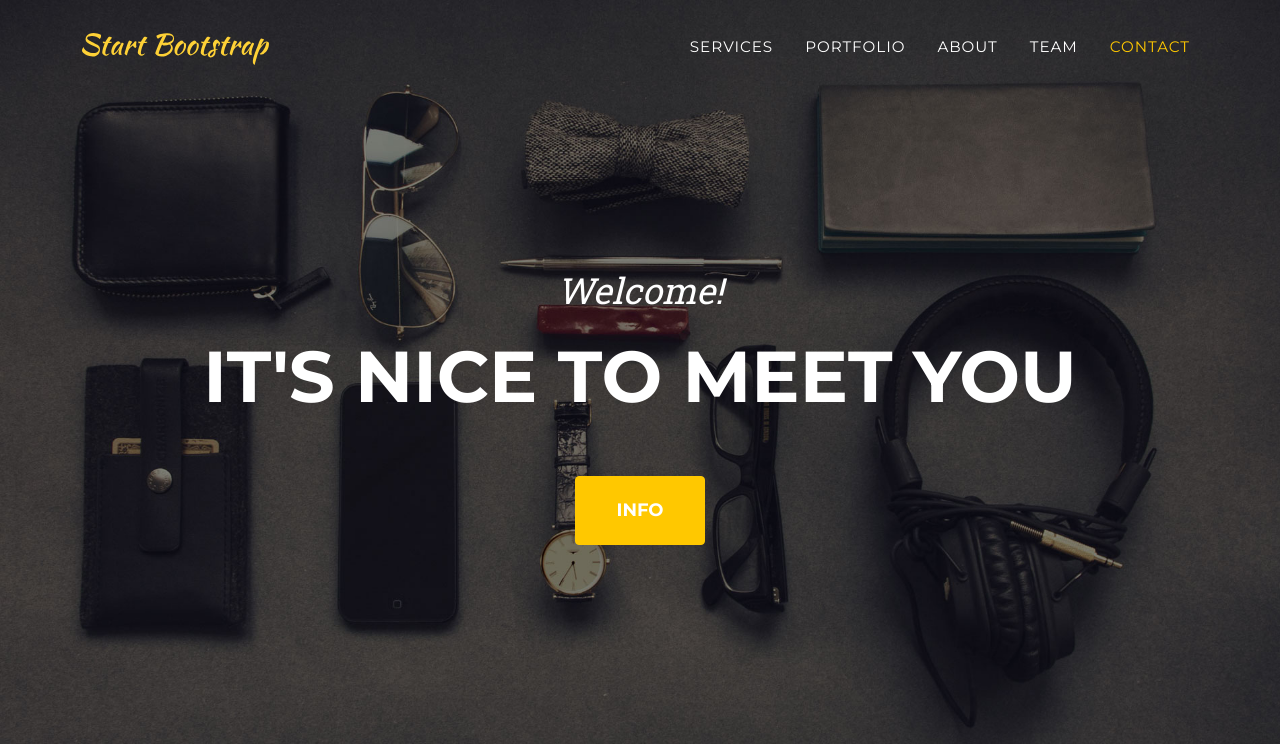
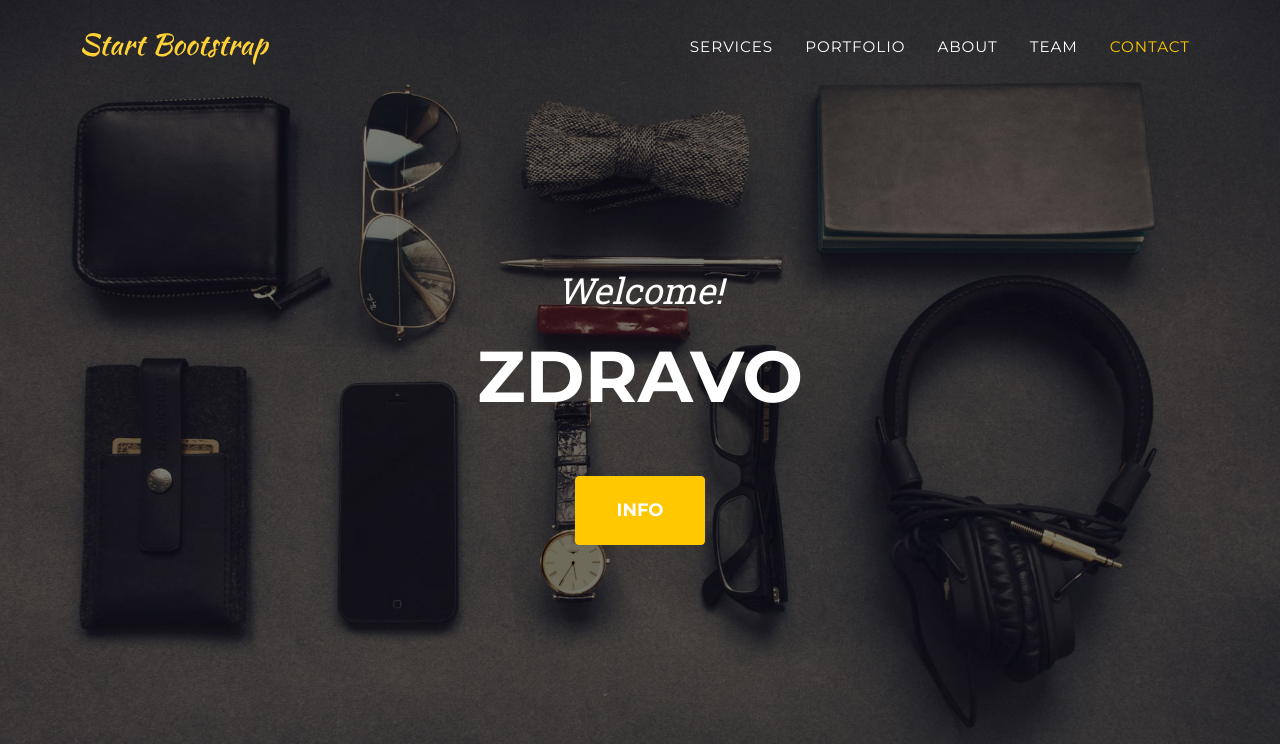
Before and after one commit to djeminamenza/recenzent, a CodeIgniter 4 app: template app/Views/home.php in a window 1280 px wide. Shown: the top 744 px of the page. Run offline with PHP 8.4 and a stand-in for CodeIgniter, Linux system fonts and the light colour scheme; the template is opened without the code that fills it, so the values that code supplies are empty; some libraries are stand-ins or nearby versions.

Commit message:
vojina treca izmena

```diff
--- a/app/Views/home.php
+++ b/app/Views/home.php
@@ -7,7 +7,7 @@
         <header class="masthead">
             <div class="container">
                 <div class="masthead-subheading">Welcome!</div>
-                <div class="masthead-heading text-uppercase">It's Nice To Meet You</div>
+                <div class="masthead-heading text-uppercase">Zdravo</div>
                 <a class="btn btn-primary btn-xl text-uppercase" href="#services">Info</a>
             </div>
         </header>
```
